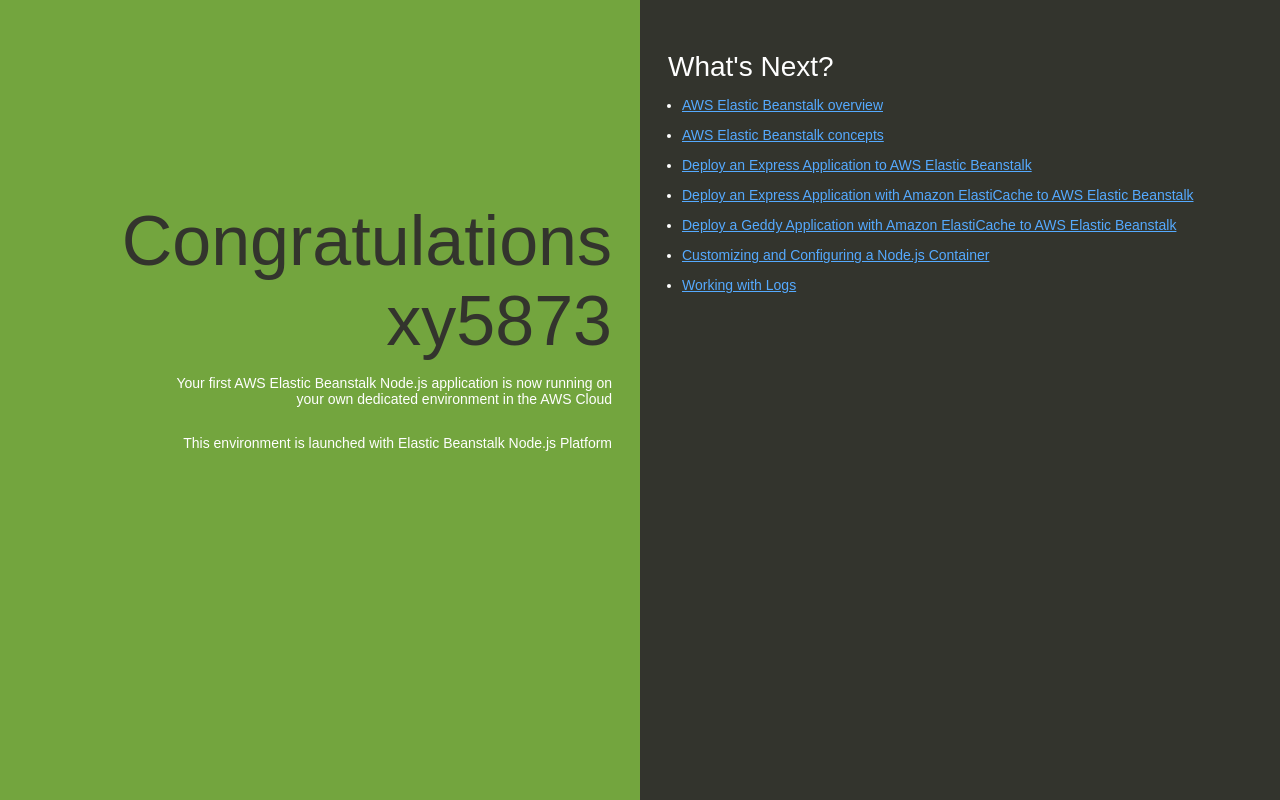
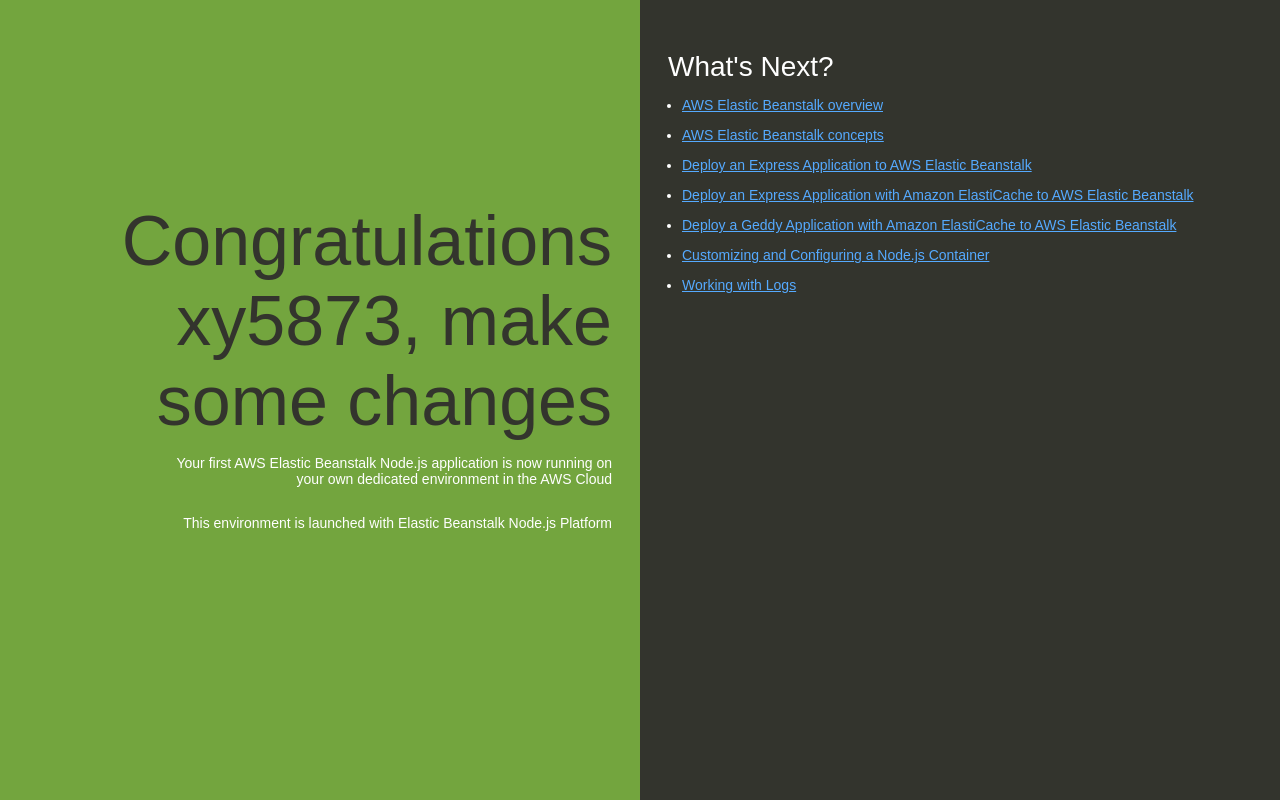
Before and after one commit to xy5873/xy-test-node-app, a website: page index.html in a window 1280 px wide. Drawn offline with Linux system fonts and the light colour scheme.

Commit message:
make some changes

```diff
--- a/index.html
+++ b/index.html
@@ -74,7 +74,7 @@
   </head>
   <body>
     <div class="textColumn">
-      <h1>Congratulations xy5873</h1>
+      <h1>Congratulations xy5873, make some changes</h1>
       <p>Your first AWS Elastic Beanstalk Node.js application is now running on your own dedicated environment in the AWS Cloud</p>
       <p>This environment is launched with Elastic Beanstalk Node.js Platform</p>
     </div>
```
